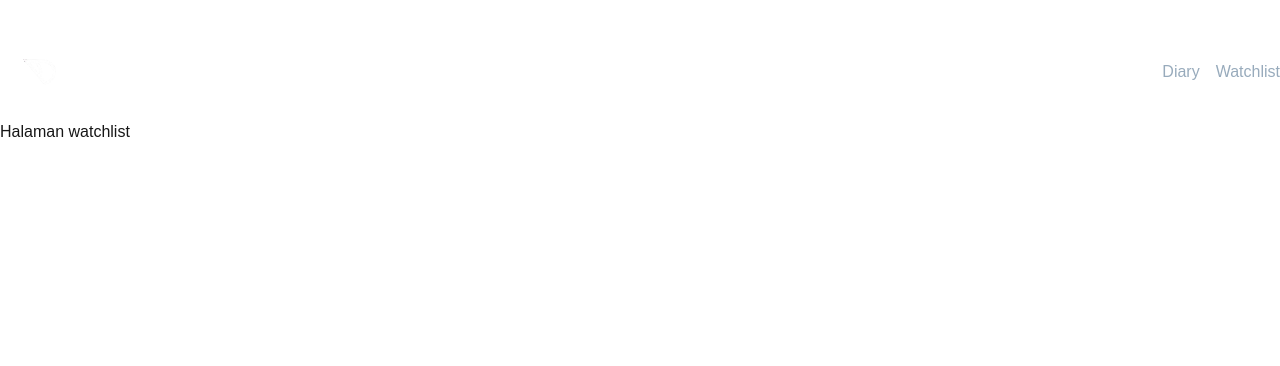
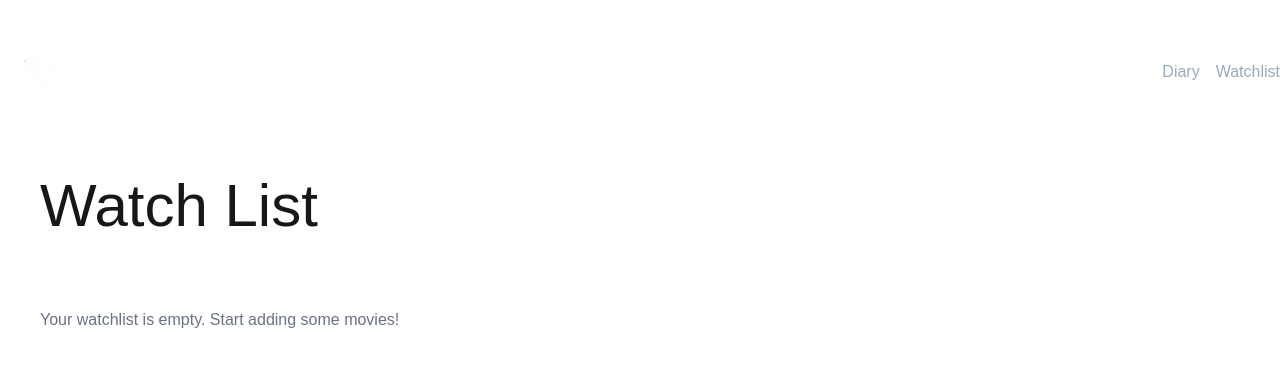
Before and after one commit to dastanaja/frametrack-fe, a Next.js app: page /watchlist in a window 1280 px wide. Shown: the top 366 px of the page. Built offline with nearby package versions, Linux system fonts and the light colour scheme.

Commit message:
just add watchlist page and pop up

```diff
--- a/app/layout.tsx
+++ b/app/layout.tsx
@@ -2,6 +2,7 @@ import type { Metadata } from "next";
 import { Geist, Geist_Mono, Poppins } from "next/font/google";
 import "./globals.css";
 import Navbar from "@/components/Navbar";
+import { Bounce, ToastContainer } from "react-toastify";
 
 const poppins = Poppins({
   variable:"--font-poppins",
@@ -24,6 +25,20 @@ export default function RootLayout({
       <body
         className={`${poppins.variable} zantialiased`}
       >
+        <ToastContainer
+          position="bottom-right"
+          autoClose={1000}
+          newestOnTop={false}
+          closeOnClick={false}
+          rtl={false}
+          hideProgressBar
+          pauseOnFocusLoss
+          draggable
+          pauseOnHover
+          theme="dark"
+          transition={Bounce}
+        />
+
         <Navbar></Navbar>
         {children}
       </body>
--- a/package.json
+++ b/package.json
@@ -13,7 +13,8 @@
     "framer-motion": "^12.23.25",
     "next": "16.0.7",
     "react": "19.2.0",
-    "react-dom": "19.2.0"
+    "react-dom": "19.2.0",
+    "react-toastify": "^11.0.5"
   },
   "devDependencies": {
     "@iconify/react": "^6.0.2",
--- a/pages/Moviepage.tsx
+++ b/pages/Moviepage.tsx
@@ -8,6 +8,7 @@ import Image from 'next/image'
 import Rating from '@/components/Rating'
 import { motion } from 'framer-motion'
 import Button from '@/components/Button'
+import { toast } from 'react-toastify'
 
 function Moviepage() {
     const param = useParams()
@@ -50,6 +51,7 @@ function Moviepage() {
         let watchlist: any[] = existingWatchlist ? JSON.parse(existingWatchlist) : [];
         watchlist.push(movieId);
         window.localStorage.setItem('watchlist', JSON.stringify(watchlist));
+        toast("Movie added to watchlist!")
         setIsInWatchlist(true);
 
         console.log('Data injected into Local Storage successfully.');
@@ -68,6 +70,7 @@ function Moviepage() {
         let watchlist: any[] = existingWatchlist ? JSON.parse(existingWatchlist) : [];
         watchlist = watchlist.filter(id => id !== movieId);
         window.localStorage.setItem('watchlist', JSON.stringify(watchlist));
+        toast("Movie remove from watchlist!")
         setIsInWatchlist(false);
 
         console.log('Data injected into Local Storage successfully.');
@@ -89,13 +92,14 @@ function Moviepage() {
         const options = {
           year: "numeric",
           month: "long"
-        }
+        } as const
         const formattedDate = new Intl.DateTimeFormat('en-US', options).format(currentDate);
         const currentDiary = diary[formattedDate] ? diary[formattedDate] : [];
         currentDiary.push(movieId)
         diary[formattedDate] = currentDiary
 
         window.localStorage.setItem('diary', JSON.stringify(diary));
+        toast("Movie added to diary!")
 
         console.log('Movie injected into diary successfully.');
       } catch (error) {
--- a/pages/Watchlist.tsx
+++ b/pages/Watchlist.tsx
@@ -1,8 +1,84 @@
-import React from 'react'
+'use client'
+
+import MovieCard from '@/components/Moviecard'
+import Moviecard, { MovieCardSkeleton } from '@/components/Moviecard'
+import axios from 'axios'
+import { motion } from 'framer-motion'
+import React, { useEffect, useState } from 'react'
 
 function Watchlist() {
+  const [watchlist, setWatchlist] = useState<any[]>([])
+  const [isLoading, setIsLoading] = useState<boolean>(true)
+
+  useEffect(() => {
+    if (typeof window === 'undefined') return
+
+    const fetchWatchlist = async () => {
+      setIsLoading(true)
+      try {
+        const existingWatchlist: string | null = window.localStorage.getItem('watchlist');
+        let titleIds = existingWatchlist ? JSON.parse(existingWatchlist) : [];
+
+        titleIds.map(async (titleId: string) => {
+          const response = await axios.get(`${process.env.NEXT_PUBLIC_IMDB_API}/titles/${titleId}`)
+          setWatchlist((prev) => [...prev, response.data])
+        })
+      } catch (error) {
+
+      } finally {
+        setIsLoading(false)
+      }
+    }
+
+    fetchWatchlist()
+  }, [])
   return (
-    <div>Halaman watchlist</div>
+    <div className='max-w-[1200px] mx-auto'>
+      <motion.h1
+        className='mt-14 mb-18 font-medium text-left text-6xl'
+        initial={{ opacity: 0, y: 20 }}
+        animate={{ opacity: 1, y: 0 }}
+        transition={{ duration: 1, ease: 'easeOut' }}>
+        Watch List</motion.h1>
+        {
+        !isLoading ?
+          watchlist.length ?
+          (
+            <div className='grid grid-cols-4 gap-4 mt-12'>
+              {watchlist.map((movie, i) => (
+                <motion.div
+                  key={i}
+                  initial={{ opacity: 0, y: 20 }}
+                  animate={{ opacity: 1, y: 0 }}
+                  transition={{ duration: 0.6, ease: 'easeOut', delay: i * 0.1 }}
+                >
+                  <MovieCard
+                    id={movie.id}
+                    imageUrl={movie.primaryImage.url}
+                    title={movie.primaryTitle}
+                    startYear={movie.startYear}
+                    plot={movie.plot}
+                  />
+                </motion.div>
+              )) }
+            </div>
+          ) :
+          (
+            <div>
+              <p className='text-left text-gray-500'>Your watchlist is empty. Start adding some movies!</p>
+            </div>
+          ) :
+        (
+          <div className='grid grid-cols-4 gap-4 mt-12'>
+            {
+              Array.from({ length: 8 }).map((_, i) => (
+                <MovieCardSkeleton key={i} />
+              ))
+            }
+          </div>
+        )
+      }
+    </div>
   )
 }
 
```
Also changed, not shown: 1 other file (tests, documents, lock files or other folders).
